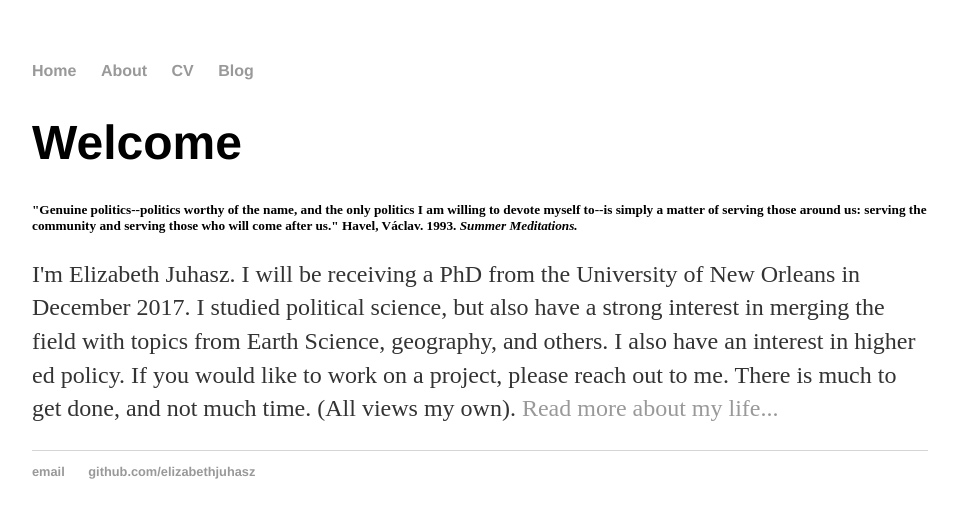
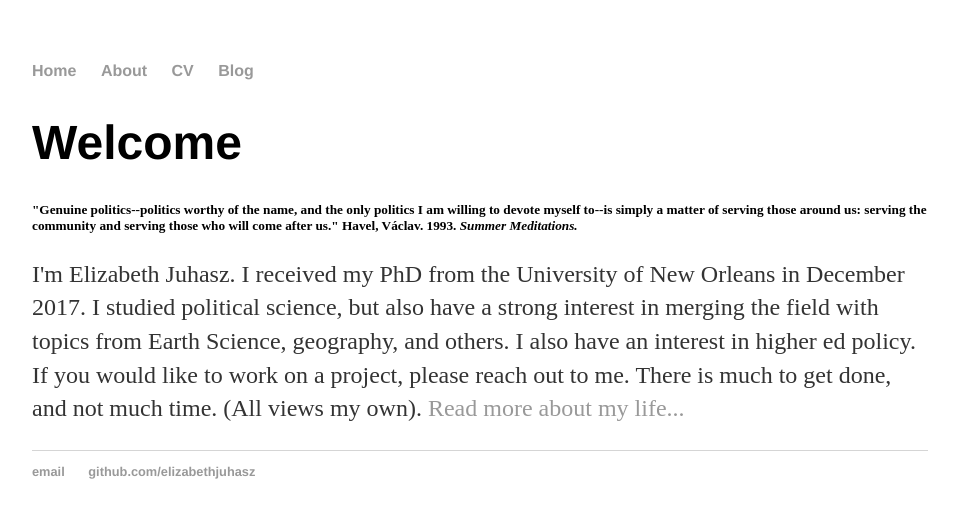
Before and after one commit to elizabethjuhasz/elizabethjuhasz.github.io, a Jekyll site: the page built from index.html, in a window 1280 px wide. Shown: the top 518 px of the page, without its empty margins (160-1119 px from the left). Built offline with Jekyll 4.4.1, drawn with Linux system fonts in a browser that asks for light colours.

Commit message:
Update index.html

```diff
--- a/index.html
+++ b/index.html
@@ -6,5 +6,5 @@ title: Elizabeth
 		<div class="blurb">
 			<h1>Welcome</h1>
 			<p><h5>"Genuine politics--politics worthy of the name, and the only politics I am willing to devote myself to--is simply a matter of serving those around us: serving the community and serving those who will come after us." Havel,  Václav. 1993. <i>Summer Meditations.</i></h5></p>
-			<p>I'm Elizabeth Juhasz. I will be receiving a PhD from the University of New Orleans in December 2017. I studied political science, but also have a strong interest in merging the field with topics from Earth Science, geography, and others. I also have an interest in higher ed policy. If you would like to work on a project, please reach out to me. There is much to get done, and not much time. (All views my own). <a href="/about">Read more about my life...</a></p>
+			<p>I'm Elizabeth Juhasz. I received my PhD from the University of New Orleans in December 2017. I studied political science, but also have a strong interest in merging the field with topics from Earth Science, geography, and others. I also have an interest in higher ed policy. If you would like to work on a project, please reach out to me. There is much to get done, and not much time. (All views my own). <a href="/about">Read more about my life...</a></p>
 		</div>
```
